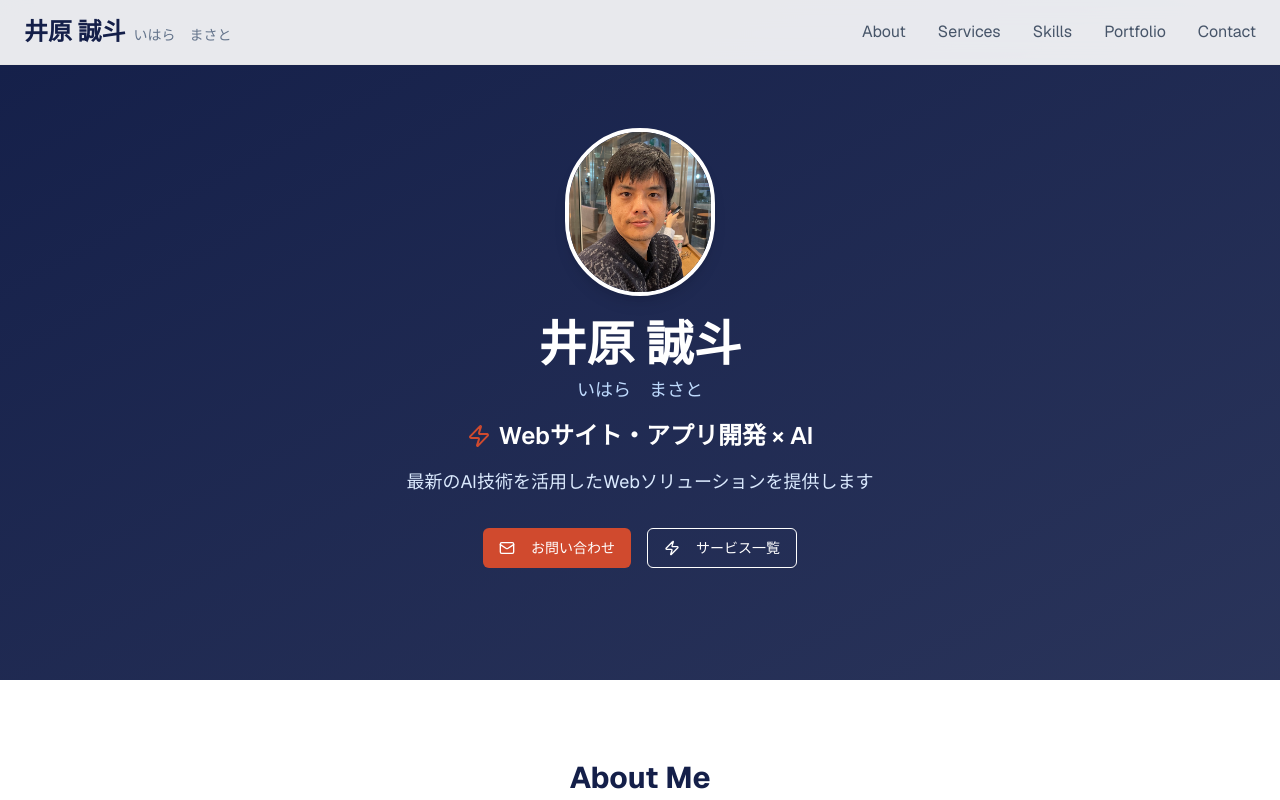
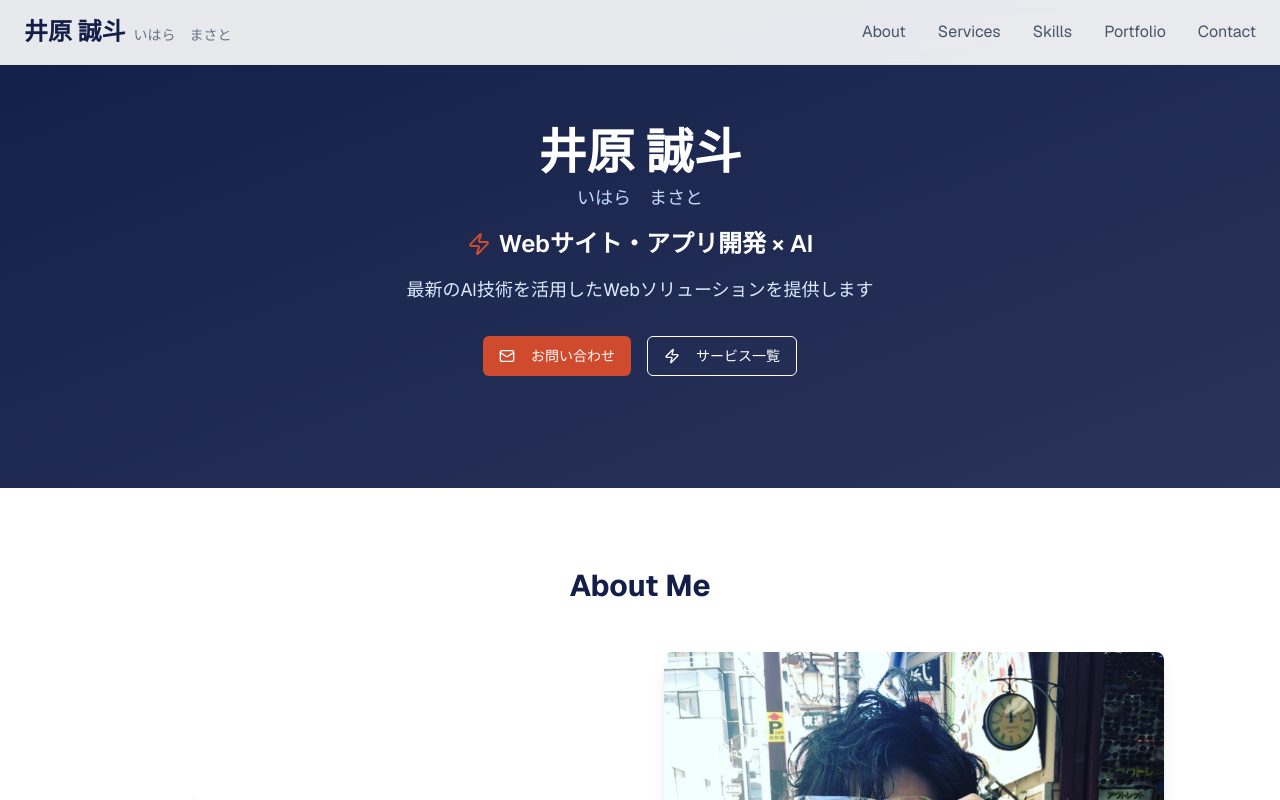
Before and after one commit to masatoman/portfolio, a Next.js app: page / in a window 1280 px wide. Shown: the top 800 px of the page. Built offline with nearby package versions, Linux system fonts and the light colour scheme.

Commit message:
feat: メインビジュアルからプロフィール画像を削除し、docsディレクトリとプロジェクト構造文書を追加

```diff
--- a/app/page.tsx
+++ b/app/page.tsx
@@ -102,13 +102,6 @@ export default function Portfolio() {
       <section className="pt-32 pb-20 px-6 bg-gradient-to-br from-brand-primary to-brand-primary/90 text-white">
         <div className="container mx-auto text-center">
           <div className="mb-8">
-            <Image
-              src="/images/profile.jpeg"
-              alt="井原誠斗のプロフィール写真"
-              width={150}
-              height={150}
-              className="rounded-full mx-auto mb-6 border-4 border-white shadow-lg"
-            />
             <h1 className="text-5xl font-bold mb-4">
               井原 誠斗
               <span className="block text-lg font-normal text-blue-200 mt-2">いはら　まさと</span>
```
Also changed, not shown: 2 other files (tests, documents, lock files or other folders).
